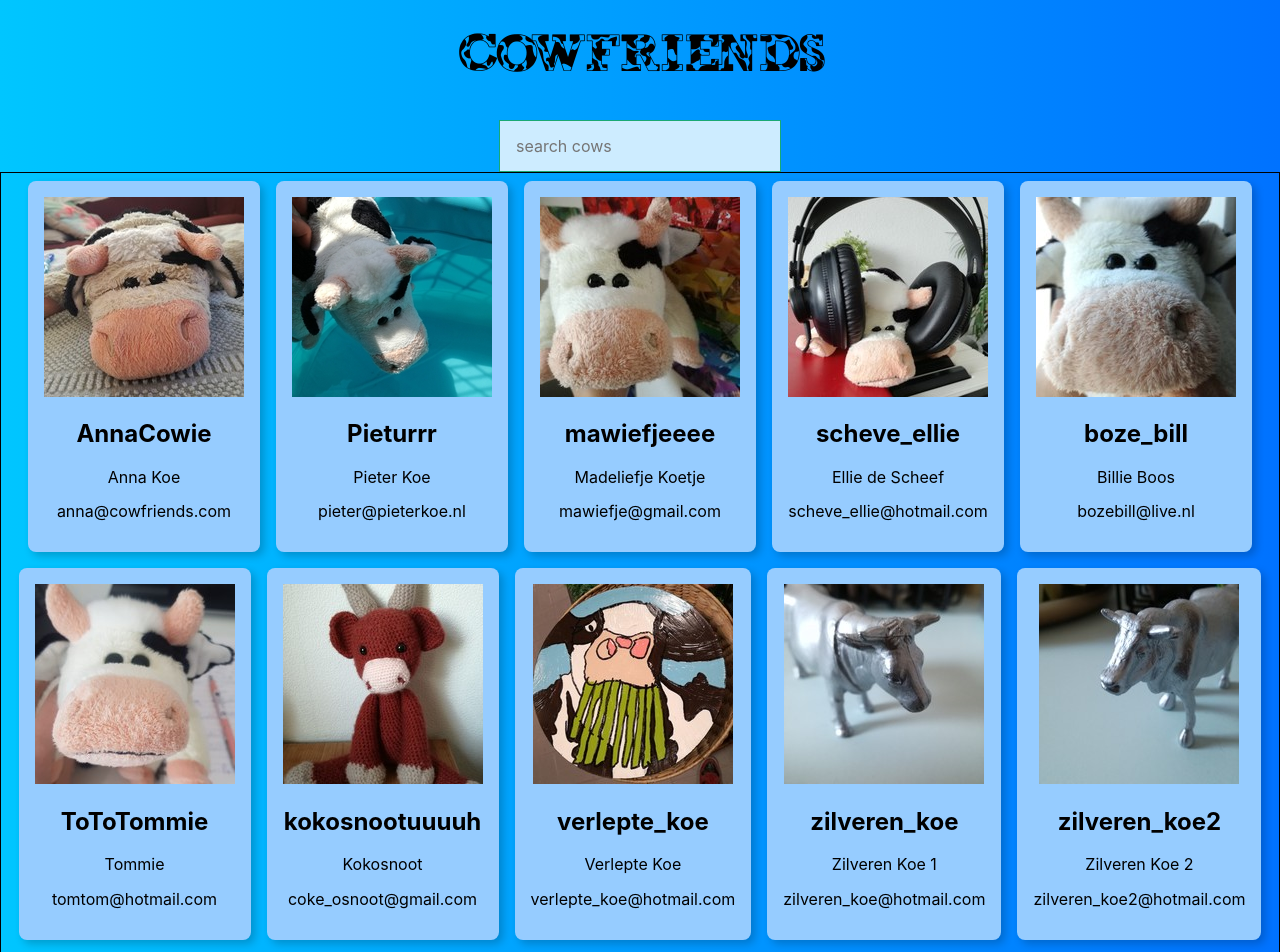
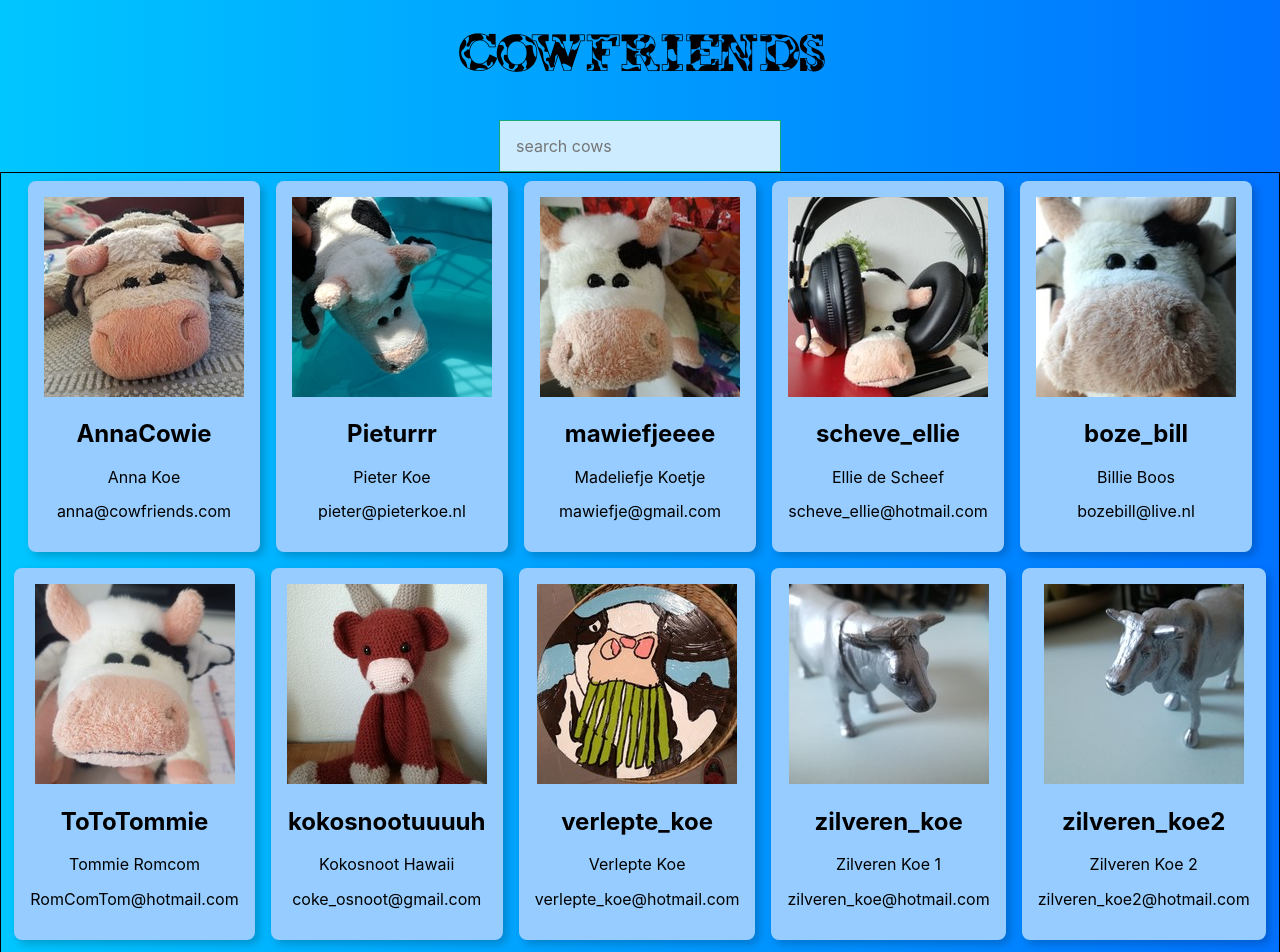
Before and after one commit to SachaBog/cowfriends, a React (Create React App) app: page / in a window 1280 px wide. Shown: the top 952 px of the page. Built offline with nearby package versions, Linux system fonts and the light colour scheme.

Commit message:
cow names edit

```diff
--- a/src/cows.js
+++ b/src/cows.js
@@ -46,14 +46,14 @@ export const cows = [
     },
     {
         id: 6,
-        name:'Tommie',
+        name:'Tommie Romcom',
         username: 'ToToTommie',
-        email: 'tomtom@hotmail.com',
+        email: 'RomComTom@hotmail.com',
         img: tommie,
     },
     {
         id: 7,
-        name:'Kokosnoot',
+        name:'Kokosnoot Hawaii',
         username: 'kokosnootuuuuh',
         email: 'coke_osnoot@gmail.com',
         img: kokosnoot,
```
